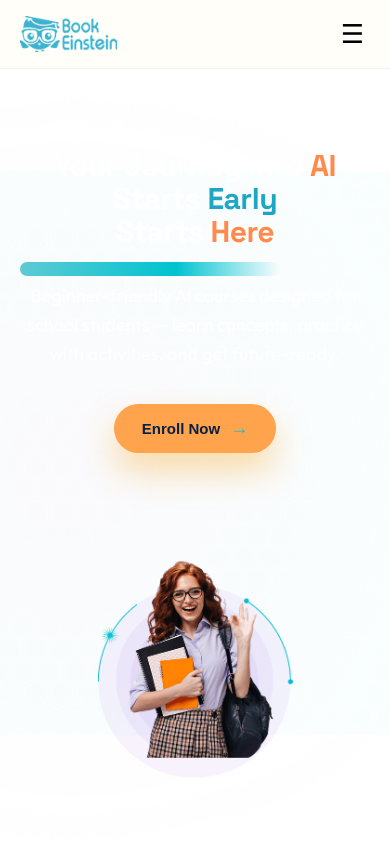
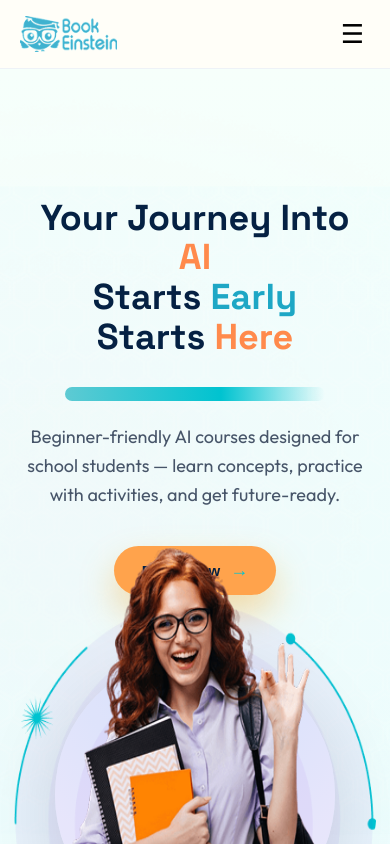
Before and after one commit to vansharora665/BookEinstein, a React (Create React App) app in the folder be3/: page / in a window 390 px wide. Shown: the top 844 px of the page. Built offline with nearby package versions, Linux system fonts and the light colour scheme.

Commit message:
Add files via upload

```diff
--- a/be3/src/components/Hero.js
+++ b/be3/src/components/Hero.js
@@ -3,61 +3,50 @@ import "../styles/hero.css";
 export default function Hero() {
   return (
     <section id="home" className="hero">
-      {/* BACKGROUND TEXTURE */}
+      {/* BACKGROUND */}
       <div className="hero-bg" />
 
       <div className="hero-inner">
-        {/* LEFT */}
-        <div className="hero-text">
-          <img
-            src="/hero/shape.png"
-            className="hero-shape"
-            alt="decor"
-          />
-
+        {/* LEFT CONTENT */}
+        <div>
           <h1 className="hero-title">
-  Your Journey Into <span className="ai">AI</span> <br />
-  Starts <span className="college">Early</span> <br />
+            Your Journey Into <span className="ai">AI</span>
+            <br />
+            Starts <span className="college">Early</span>
+            <br />
             Starts <span className="ai">Here</span>
           </h1>
 
-
-
-          <span className="hero-curve"></span>
+          <span className="hero-curve" />
 
           <p className="hero-subtext">
             Beginner-friendly AI courses designed for school students —
             learn concepts, practice with activities, and get future-ready.
           </p>
 
-
-          {/* ONLY ENROLL BUTTON */}
           <div className="hero-actions">
             <button className="hero-btn">
-              Enroll Now
-              <span className="arrow">→</span>
+              Enroll Now <span className="arrow">→</span>
             </button>
           </div>
 
           {/* FLOATING ICONS */}
-          <img src="/hero/alarm.png" className="icon alarm" alt="" />
-          <img src="/hero/bulb.png" className="icon bulb" alt="" />
+          <img src="/hero/Ai.png" className="icon Ai" alt="" />
+          <img src="/hero/robot.png" className="icon robot" alt="" />
           <img src="/hero/like.png" className="icon like" alt="" />
         </div>
 
-        {/* RIGHT */}
+        {/* RIGHT VISUAL */}
         <div className="hero-image">
+          <div className="hero-image-circle">
             <img
               src="/hero/main.png"
-            alt="student"
+              alt="student learning AI"
               className="hero-main-image"
             />
+          </div>
 
-          <img
-            src="/hero/success-badge.png"
-            alt="Success students"
-            className="hero-success"
-          />
+
         </div>
       </div>
 
--- a/be3/src/components/Navbar.js
+++ b/be3/src/components/Navbar.js
@@ -104,11 +104,25 @@ const isRoute = (path) => location.pathname === path;
     Dashboard
   </a>
   <a
-    className={activeSection === "home" && location.pathname === "/" ? "active" : ""}
-    onClick={() => navigate("/")}
-  >
-    Home
-  </a>
+  className={
+    location.pathname === "/" && activeSection === "home"
+      ? "active"
+      : ""
+  }
+  onClick={() => {
+    if (location.pathname === "/") {
+      document
+        .getElementById("home")
+        ?.scrollIntoView({ behavior: "smooth" });
+    } else {
+      navigate("/", { state: { scrollToHome: true } });
+    }
+  }}
+>
+  Home
+</a>
+
+
 
 
 
--- a/be3/src/dashboard/ModuleDetail.js
+++ b/be3/src/dashboard/ModuleDetail.js
@@ -11,9 +11,7 @@ export default function ModuleDetail({
   return (
     <div className="module-detail">
       {/* ✅ FIXED BACK BUTTON */}
-      <button className="back-btn" onClick={onBack}>
-        ← Back to Modules
-      </button>
+
 
       {/* MODULE HEADER */}
       <div className="module-header">
--- a/be3/src/pages/Home.js
+++ b/be3/src/pages/Home.js
@@ -1,11 +1,11 @@
 import Navbar from "../components/Navbar";
-import Hero from "../components/Hero";
+
 import About from "../components/About";
 import WhyChooseUs from "../components/WhyChooseUs";
 import Courses from "../components/Courses";
 import Pricing from "../components/Pricing";
 import Footer from "../components/Footer";
-
+import Hero from "../components/Hero";
 export default function Home() {
   return (
     <>
--- a/be3/src/styles/hero.css
+++ b/be3/src/styles/hero.css
@@ -1,12 +1,11 @@
-@import url("https://fonts.googleapis.com/css2?family=Poppins:wght@500;600;700;800&display=swap");
-@import url("https://fonts.googleapis.com/css2?family=Space+Grotesk:wght@500;600;700&display=swap");
+@import url("https://fonts.googleapis.com/css2?family=Space+Grotesk:wght@600;700;800&display=swap");
 
+/* ================= HERO ================= */
 
-/* ========== HERO ========== */
 .hero {
   position: relative;
   overflow: hidden;
-  /* background: linear-gradient(180deg, #f6fffb 0%, #ecfeff 100%); */
+  background: linear-gradient(180deg, #f6fffb 0%, #ecfeff 100%);
 }
 
 .hero-bg {
@@ -23,59 +22,57 @@
   padding: 100px 24px 140px;
   display: grid;
   grid-template-columns: 1.1fr 0.9fr;
+  align-items: center;
   position: relative;
   z-index: 2;
 }
 
-.hero-text h1 {
-  font-size: 86px;
+/* ================= LEFT ================= */
+
+.hero-title {
+  font-size: 60px;
   font-weight: 800;
-  line-height: 1.15;
-  letter-spacing: -0.5px;
-  color: #76bb5b;
-  font-family: "Space Grotesk", system-ui, sans-serif;
+  line-height: 1.1;
+  color: #052143;
+  font-family: "Space Grotesk", sans-serif;
 }
 
-.hero-text .ai {
+.hero-title .ai {
   color: #ff8a4c;
 }
 
-.hero-text .college {
+.hero-title .college {
   color: #1ea7c5;
 }
 
-.hero-shape {
-  position: absolute;
-  top: -14px;
-  left: 650px;
-  width: 200px;
-  height: 120px;
+.hero-curve {
+  display: block;
+  width: 260px;
+  height: 14px;
+  margin-top: 18px;
+  border-radius: 999px;
+  background: linear-gradient(
+    90deg,
+    #5ecad3 0%,
+    #00c3d0 60%,
+    rgba(0, 195, 208, 0) 100%
+  );
+}
+
+.hero-subtext {
+  margin-top: 22px;
+  font-size: 18px;
+  max-width: 520px;
+  line-height: 1.6;
+  color: #475569;
 }
 
 .hero-actions {
-  display: flex;
-  gap: 16px;
-  margin-top: 32px;
-}
-
-.hero-actions .primary {
-  background: #ff8a4c;
-  color: white;
-  border-radius: 999px;
-  padding: 14px 28px;
-  border: none;
-}
-
-.hero-actions .secondary {
-  border: 1px solid #dbeafe;
-  background: white;
-  border-radius: 999px;
-  padding: 14px 24px;
+  margin-top: 36px;
 }
 
 .hero-btn {
-  position: relative;
-  background:#ffa34c;
+  background: #ffa34c;
   color: #052143;
   padding: 16px 36px;
   border-radius: 999px;
@@ -90,279 +87,112 @@
   transition: transform 0.25s ease, box-shadow 0.25s ease;
 }
 
-/* Shine layer */
-.hero-btn::before {
-  content: "";
-  position: absolute;
-  inset: 0;
-  background: rgba(255, 255, 255, 0.25);
-  opacity: 0;
-  border-radius: inherit;
-  transition: opacity 0.25s ease;
-}
-
 .hero-btn:hover {
   transform: translateY(-3px);
   box-shadow: 0 24px 45px rgba(245, 158, 11, 0.45);
 }
 
-.hero-btn:hover::before {
-  opacity: 1;
+/* ================= RIGHT ================= */
+
+.hero-image {
+  position: relative;
+  display: flex;
+  justify-content: center;
+  align-items: center;
 }
 
-
-/* .hero-title {
-  font-size: 64px;
-  font-weight: 800;
-  line-height: 1.1;
-  letter-spacing: -0.02em;
-  color: #052143;
-  position: relative;
-  font-family: 'Outfit', sans-serif;
-
-} */
-
-/* .hero-title .accent {
-  color: #f59e0b;
+.hero-image-circle {
+  width: 600px;
+  height: 480px;
+  border-radius: 50%;
+  background: radial-gradient(circle at top, #e0f7ff, #ffffff);
+  display: flex;
+  align-items: center;
+  justify-content: center;
+  box-shadow: 0 20px 80px rgba(0, 0, 0, 0.12);
 }
 
-.hero-title .highlight {
-  color: #5ecad3;
-} */
-
-/* BLUE CURVE */
-.hero-curve {
-  display: block;
-  width: 260px;
-  height: 14px;
-  margin-top: 14px;
-  border-radius: 999px;
-  background: linear-gradient(
-    90deg,
-    #5ecad3 0%,
-    #00c3d0 60%,
-    rgba(0, 195, 208, 0) 100%
-  );
+.hero-main-image {
+  width: 130%;
+  height: 500px;
+  border-radius: 50%;
 }
 
+.hero-success {
+  position: absolute;
+  top: 40px;
+  right: -40px;
+  width: 260px;
+  z-index: 3;
+}
 
-/* FLOATING ICONS */
-
-.hero-icons {
-  position: rel;
-  inset: 0;
-  pointer-events: none;
-}
+/* ================= FLOATING ICONS ================= */
 
 .icon {
   position: absolute;
-  width: 64px;
-  height: auto;
+  width: 60px;
   opacity: 0.95;
 }
 
-.icon.alarm {
-  left: -30px;
-  bottom: 0px;
-  transform: rotate(-8deg);
-  width: 60px;
-  height: 60px;
-  z-index: 4;
+.icon.robot {
+  left: 230px;
+  bottom: 70px;
+  width: 140px;
+  height: 100px;
 }
 
-.icon.bulb {
-  position: absolute;
+.icon.Ai {
   left: -30px;
-  bottom: 650px;
-  transform: rotate(-8deg);
+  top: 40px;
+  width: 120px;
+  height: 80px;
+}
+
+.icon.like {
+  right: 0px;
+  bottom: 110px;
   width: 60px;
   height: 60px;
 }
 
-.icon.like {
-  left: 1100px;
-  bottom: 80px;
-  width: 100px;
-  height: 100px;
-  transform: rotate(10deg);
-}
+/* ================= WAVE ================= */
 
-.hero-subtext {
-  font-size: 18px;
-  font-weight: 500;
-  color: #64748b;
-  max-width: 520px;
-  margin-top: 20px;
-  line-height: 1.6;
-}
-
-.hero-actions {
-  margin-top: 36px;
-}
-
-
-
-/* RIGHT IMAGE */
-.hero-image img {
-  max-width: 70%;
-}
-
-  .hero-success {
-  position: absolute;
-  bottom: 320px;
-
-  right: 100;                 /* anchor point */
-  transform: translateX(-160px); /* VISUAL movement */
-
-  width: 280px;             /* IMPORTANT */
-  height: auto;
-
-  z-index: 3;
-}
-
-
-/* Tablet */
-@media (max-width: 1024px) {
-  .hero-success {
-    right: 50%;
-    transform: translateX(50%);
-    top: 20px;
-    width: 140px;
-  }
-}
-
-/* Mobile */
-@media (max-width: 640px) {
-  .hero-success {
-    display: none;
-  }
-}
-
-
-/* WAVE */
 .hero-wave {
   position: absolute;
   bottom: 0;
   width: 100%;
 }
 
-/* ========== RESPONSIVE HERO ========== */
+/* ================= RESPONSIVE ================= */
+
 @media (max-width: 1024px) {
   .hero-inner {
     grid-template-columns: 1fr;
-    padding: 80px 20px 120px;
     text-align: center;
-  }
-
-  .hero-text {
-    position: relative;
   }
 
   .hero-image {
     margin-top: 60px;
-    display: flex;
-    justify-content: center;
-    position: relative;
-    overflow: visible;
   }
 
-
-  .hero-main-image {
-  position: relative;
-  right: -500px; /* move image to the right */
-  z-index: 2;
-}
-
-  @media (max-width: 768px) {
-  .hero-main-image {
-    right: 0;
-  }
-
-  .hero-success {
-    position: absolute;
-    bottom: 0;
-    right: 300px;
-    margin-top: 16px;
-  }
-}
-
-
-  .success-badge {
-    right: 50%;
-    transform: translateX(50%);
-    top: 20px;
+  .hero-curve {
+    margin-left: auto;
+    margin-right: auto;
   }
 }
 
 @media (max-width: 640px) {
-  .hero-text h1 {
+  .hero-title {
     font-size: 36px;
-    line-height: 1.2;
   }
 
-  .hero-actions {
-    justify-content: center;
+  .hero-image-circle {
+    width: 280px;
+    height: 280px;
   }
 
-  /* HIDE DECORATIVE FLOATING ICONS ON MOBILE */
+  .hero-success,
   .icon {
     display: none;
   }
-
-  /* SCALE DOWN HERO IMAGE */
-  .hero-image img {
-    max-width: 280px;
-  }
 }
-/* FIX TEXT COLORS */
-
-
-
-.hero-subtext {
-  color: #475569; /* softer contrast */
-}
-
-/* REMOVE UNUSED BUTTON STYLES SAFELY */
-.hero-actions .secondary {
-  display: none;
-}
-
-/* RESPONSIVE IMAGE SCALING — POSITIONS UNCHANGED */
-.hero-main-image {
-  max-width: 100%;
-  height: auto;
-  transform: scale(1);
-  transition: transform 0.3s ease;
-}
-
-.hero-success {
-  max-width: 280px;
-  height: auto;
-}
-
-/* SCALE DOWN IMAGES — SAME POSITIONS */
-@media (max-width: 1024px) {
-  .hero-main-image {
-    transform: scale(0.9);
-  }
-
-  .hero-success {
-    transform: scale(0.85) translateX(-160px);
-  }
-}
-
-@media (max-width: 768px) {
-  .hero-main-image {
-    transform: scale(0.8);
-  }
-
-  .hero-success {
-    transform: scale(0.75);
-  }
-}
-
-@media (max-width: 640px) {
-  .hero-main-image {
-    transform: scale(0.7);
-  }
-}
```
Lines whose indentation alone changed are shown as unchanged.
